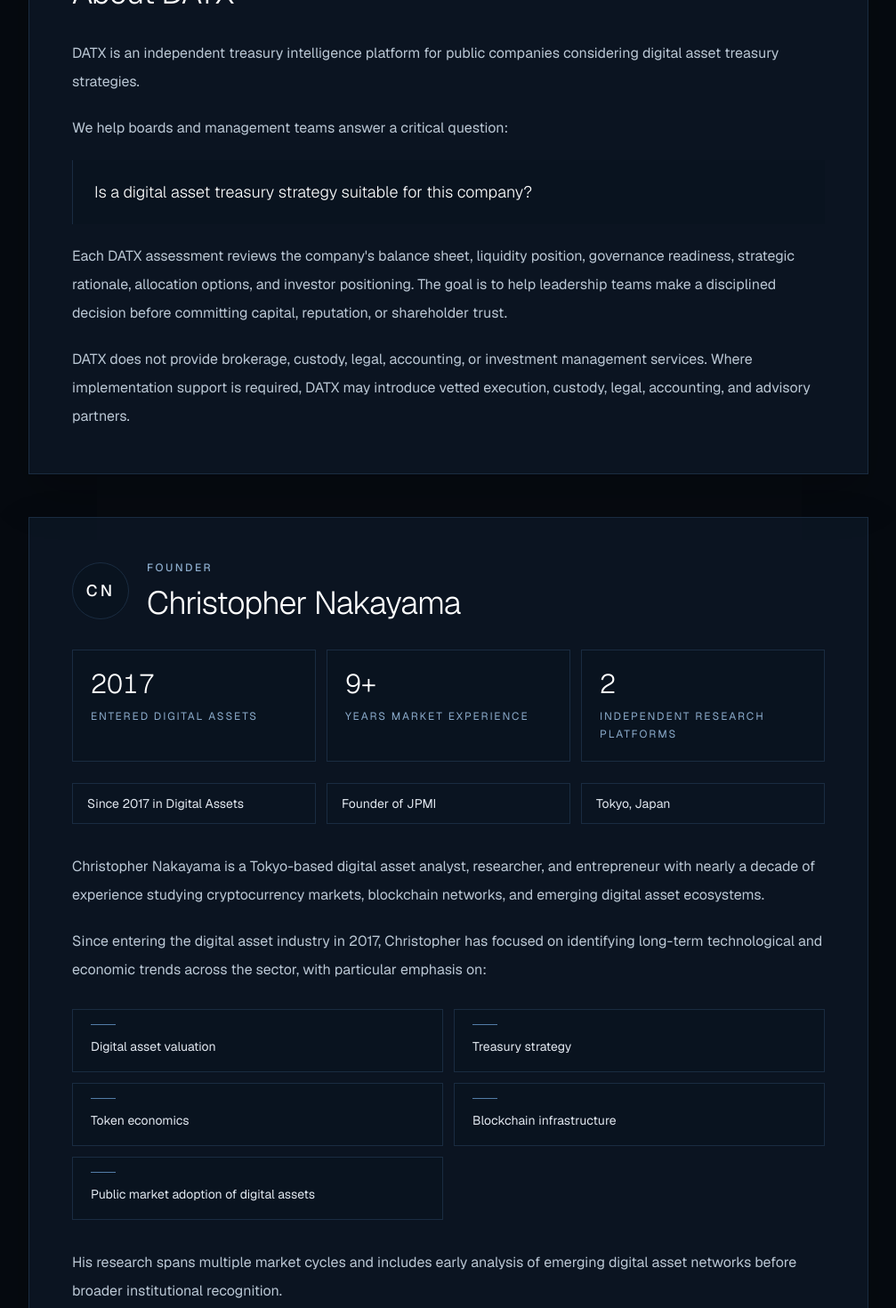
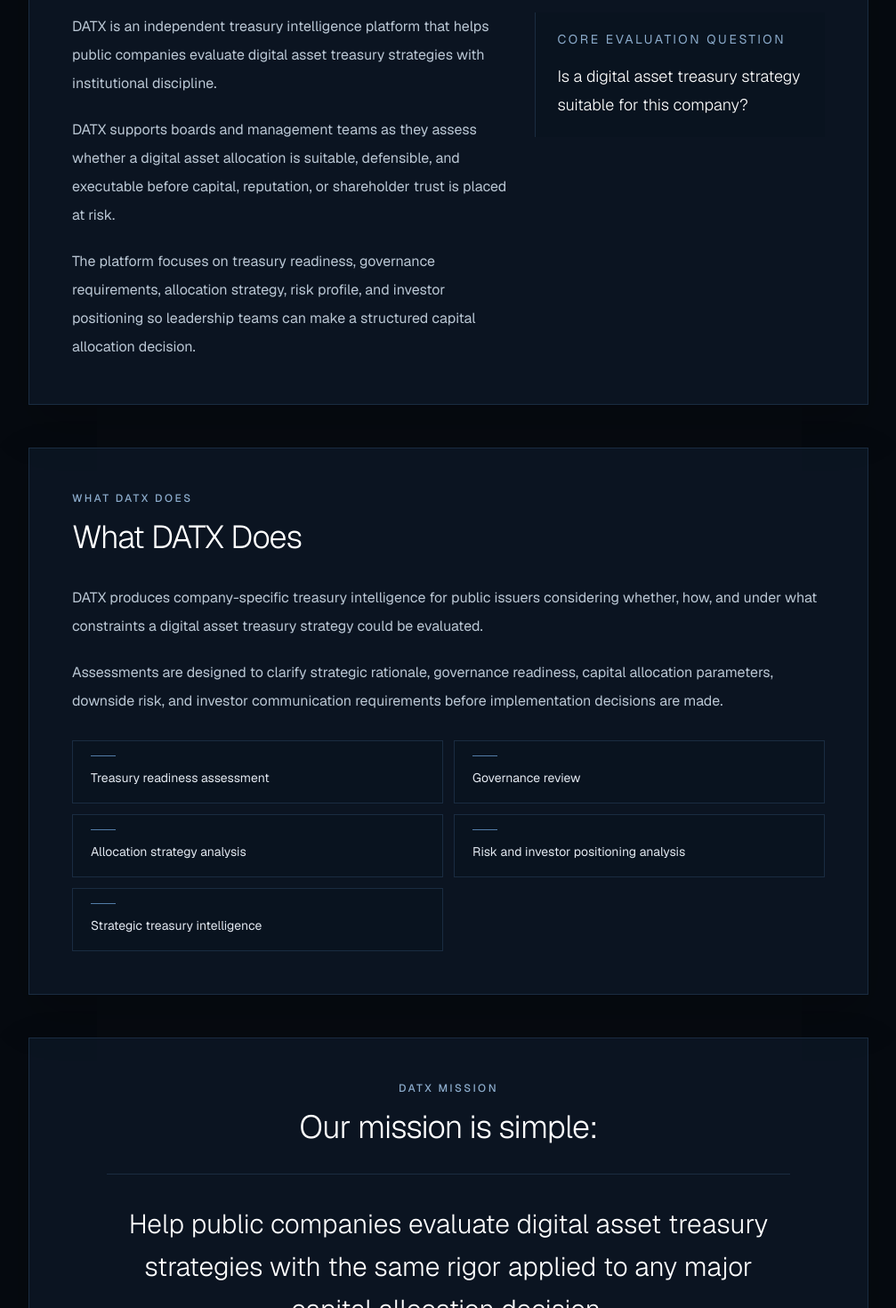
Before and after one commit to datxstrategy-creator/datx-prototype, a Next.js app: page /about in a window 1280 px wide. Shown: the part 600-2070 px from the top of the page at 89% size, without its empty margins (136-1143 px from the left). Built offline with nearby package versions, Linux system fonts and the light colour scheme.

Commit message:
Refactor DATX about page positioning

```diff
--- a/app/about/page.tsx
+++ b/app/about/page.tsx
@@ -5,28 +5,8 @@
 export const metadata: Metadata = {
   title: "About DATX",
   description:
-    "About DATX, founder Christopher Nakayama, DATX mission, and contact details.",
+    "About DATX, an independent treasury intelligence platform for public company digital asset treasury strategy evaluation.",
 };
-
-const founderEmphasis = [
-  "Digital asset valuation",
-  "Treasury strategy",
-  "Token economics",
-  "Blockchain infrastructure",
-  "Public market adoption of digital assets",
-];
-
-const founderStats = [
-  { value: "2017", label: "Entered Digital Assets" },
-  { value: "9+", label: "Years Market Experience" },
-  { value: "2", label: "Independent Research Platforms" },
-];
-
-const experienceHighlights = [
-  "Since 2017 in Digital Assets",
-  "Founder of JPMI",
-  "Tokyo, Japan",
-];
 
 const datxProvides = [
   "Treasury readiness assessment",
@@ -43,6 +23,14 @@
   "Accounting advice",
   "Asset management",
   "Trading execution",
+];
+
+const datxCapabilities = [
+  "Treasury readiness assessment",
+  "Governance review",
+  "Allocation strategy analysis",
+  "Risk and investor positioning analysis",
+  "Strategic treasury intelligence",
 ];
 
 function PageShell({ children }: { children: React.ReactNode }) {
@@ -104,14 +92,14 @@
       <div className="absolute inset-0 bg-[linear-gradient(105deg,#060a10_15%,#09131f_62%,#0b1624_100%)]" />
       <div className="absolute inset-0 bg-[linear-gradient(to_right,transparent_0,rgba(83,125,168,0.025)_1px,transparent_1px),linear-gradient(to_bottom,transparent_0,rgba(83,125,168,0.04)_1px,transparent_1px)] bg-[size:88px_88px]" />
       <PageShell>
-        <div className="relative flex min-h-[420px] items-end pb-14 pt-32 sm:min-h-[470px] sm:pb-16">
+        <div className="relative flex min-h-[390px] items-end pb-14 pt-32 sm:min-h-[440px] sm:pb-16">
           <div className="max-w-3xl">
             <p className="eyebrow">About DATX</p>
             <h1 className="mt-6 text-4xl font-light tracking-tight text-white sm:text-6xl">
               About DATX
             </h1>
             <p className="mt-6 max-w-2xl text-xl font-light leading-9 text-slate-200 sm:text-2xl">
-              Independent treasury assessments for public companies considering
+              Independent treasury intelligence for public companies evaluating
               digital asset treasury strategies.
             </p>
           </div>
@@ -127,111 +115,54 @@
       <h2 className="text-3xl font-light tracking-tight text-white sm:text-4xl">
         About DATX
       </h2>
-      <div className="mt-8 space-y-5">
-        <p className="body-copy">
-          DATX is an independent treasury intelligence platform for public
-          companies considering digital asset treasury strategies.
-        </p>
-        <p className="body-copy">
-          We help boards and management teams answer a critical question:
-        </p>
-        <p className="border-l border-datx-blue bg-datx-navy/60 px-6 py-5 text-lg font-light leading-8 text-white">
-          Is a digital asset treasury strategy suitable for this company?
-        </p>
-        <p className="body-copy">
-          Each DATX assessment reviews the company&apos;s balance sheet,
-          liquidity position, governance readiness, strategic rationale,
-          allocation options, and investor positioning. The goal is to help
-          leadership teams make a disciplined decision before committing
-          capital, reputation, or shareholder trust.
-        </p>
-        <p className="body-copy">
-          DATX does not provide brokerage, custody, legal, accounting, or
-          investment management services. Where implementation support is
-          required, DATX may introduce vetted execution, custody, legal,
-          accounting, and advisory partners.
-        </p>
+      <div className="mt-8 grid gap-8 lg:grid-cols-[1.2fr_0.8fr] lg:items-start">
+        <div className="space-y-5">
+          <p className="body-copy">
+            DATX is an independent treasury intelligence platform that helps
+            public companies evaluate digital asset treasury strategies with
+            institutional discipline.
+          </p>
+          <p className="body-copy">
+            DATX supports boards and management teams as they assess whether a
+            digital asset allocation is suitable, defensible, and executable
+            before capital, reputation, or shareholder trust is placed at risk.
+          </p>
+          <p className="body-copy">
+            The platform focuses on treasury readiness, governance requirements,
+            allocation strategy, risk profile, and investor positioning so
+            leadership teams can make a structured capital allocation decision.
+          </p>
+        </div>
+        <div className="border-l border-datx-blue bg-datx-navy/60 px-6 py-5">
+          <p className="text-sm uppercase tracking-[0.18em] text-datx-accent">
+            Core Evaluation Question
+          </p>
+          <p className="mt-4 text-lg font-light leading-8 text-white">
+            Is a digital asset treasury strategy suitable for this company?
+          </p>
+        </div>
       </div>
     </SectionCard>
   );
 }
 
-function FounderSection() {
+function WhatDatxDoesSection() {
   return (
-    <SectionCard id="founder">
-      <div className="flex flex-col gap-6 sm:flex-row sm:items-center sm:justify-between">
-        <div className="flex items-center gap-5">
-          <div className="flex h-16 w-16 shrink-0 items-center justify-center rounded-full border border-datx-blue/60 bg-datx-navy text-lg font-medium tracking-[0.18em] text-white">
-            CN
-          </div>
-          <div>
-            <p className="eyebrow">Founder</p>
-            <h2 className="mt-3 text-3xl font-light tracking-tight text-white sm:text-4xl">
-              Christopher Nakayama
-            </h2>
-          </div>
-        </div>
-      </div>
-
-      <div className="mt-8 grid gap-3 sm:grid-cols-3">
-        {founderStats.map((stat) => (
-          <div
-            className="border border-datx-line bg-datx-navy/70 px-5 py-5"
-            key={stat.label}
-          >
-            <p className="text-3xl font-light tabular-nums text-white">
-              {stat.value}
-            </p>
-            <p className="mt-2 text-xs uppercase leading-5 tracking-[0.16em] text-datx-accent">
-              {stat.label}
-            </p>
-          </div>
-        ))}
-      </div>
-
-      <div className="mt-6 grid gap-3 sm:grid-cols-3">
-        {experienceHighlights.map((highlight) => (
-          <div
-            className="border border-datx-line/80 bg-[#0a1522]/70 px-4 py-3 text-sm text-slate-200"
-            key={highlight}
-          >
-            {highlight}
-          </div>
-        ))}
-      </div>
-
+    <SectionCard id="what-datx-does">
+      <CardHeading label="What DATX Does" title="What DATX Does" />
       <div className="mt-8 space-y-5">
         <p className="body-copy">
-          Christopher Nakayama is a Tokyo-based digital asset analyst,
-          researcher, and entrepreneur with nearly a decade of experience
-          studying cryptocurrency markets, blockchain networks, and emerging
-          digital asset ecosystems.
+          DATX produces company-specific treasury intelligence for public
+          issuers considering whether, how, and under what constraints a digital
+          asset treasury strategy could be evaluated.
         </p>
         <p className="body-copy">
-          Since entering the digital asset industry in 2017, Christopher has
-          focused on identifying long-term technological and economic trends
-          across the sector, with particular emphasis on:
+          Assessments are designed to clarify strategic rationale, governance
+          readiness, capital allocation parameters, downside risk, and investor
+          communication requirements before implementation decisions are made.
         </p>
       </div>
-      <ListedItems items={founderEmphasis} />
-      <div className="mt-8 space-y-5">
-        <p className="body-copy">
-          His research spans multiple market cycles and includes early analysis
-          of emerging digital asset networks before broader institutional
-          recognition.
-        </p>
-        <p className="body-copy">
-          Christopher is also the founder of Japan Physical Metals Index (JPMI),
-          an independent market research initiative that tracks physical
-          precious metals pricing and market inefficiencies within Japan.
-        </p>
-        <p className="body-copy">
-          Through DATX, Christopher aims to bridge the gap between traditional
-          corporate finance and the rapidly evolving digital asset economy by
-          providing companies with practical, disciplined, and governance-focused
-          treasury analysis.
-        </p>
-      </div>
+      <ListedItems items={datxCapabilities} />
     </SectionCard>
   );
 }
@@ -250,7 +181,7 @@
         </p>
         <p className="body-copy mx-auto mt-7 max-w-2xl">
           We believe treasury innovation should be driven by data, governance,
-          and long-term strategic thinking—not hype.
+          and long-term strategic thinking.
         </p>
       </div>
     </SectionCard>
@@ -285,9 +216,9 @@
     <SectionCard id="role-operating-scope">
       <CardHeading
         label="DATX Role & Operating Scope"
-        title="DATX Role & Operating Scope"
+        title="Independent analysis with clearly defined boundaries"
       />
-      <div className="mt-8 space-y-5">
+      <div className="mt-8 grid gap-8 lg:grid-cols-[1fr_1fr]">
         <p className="body-copy">
           DATX is an independent treasury intelligence platform focused on
           helping public companies evaluate whether digital asset treasury
@@ -302,13 +233,13 @@
       </div>
 
       <div className="mt-10 grid gap-5 lg:grid-cols-2">
-        <div>
+        <div className="border border-datx-line bg-datx-navy/40 p-6">
           <h3 className="text-sm font-medium uppercase tracking-[0.18em] text-datx-accent">
             What DATX Provides
           </h3>
           <ListedItems items={datxProvides} />
         </div>
-        <div>
+        <div className="border border-datx-line bg-datx-navy/40 p-6">
           <h3 className="text-sm font-medium uppercase tracking-[0.18em] text-slate-400">
             DATX Does Not Provide
           </h3>
@@ -365,7 +296,7 @@
         <div className="border-b border-datx-line py-5 sm:py-7">
           <PageShell>
             <AboutDatxSection />
-            <FounderSection />
+            <WhatDatxDoesSection />
             <MissionSection />
             <RoleScopeSection />
             <ContactSection />
```
